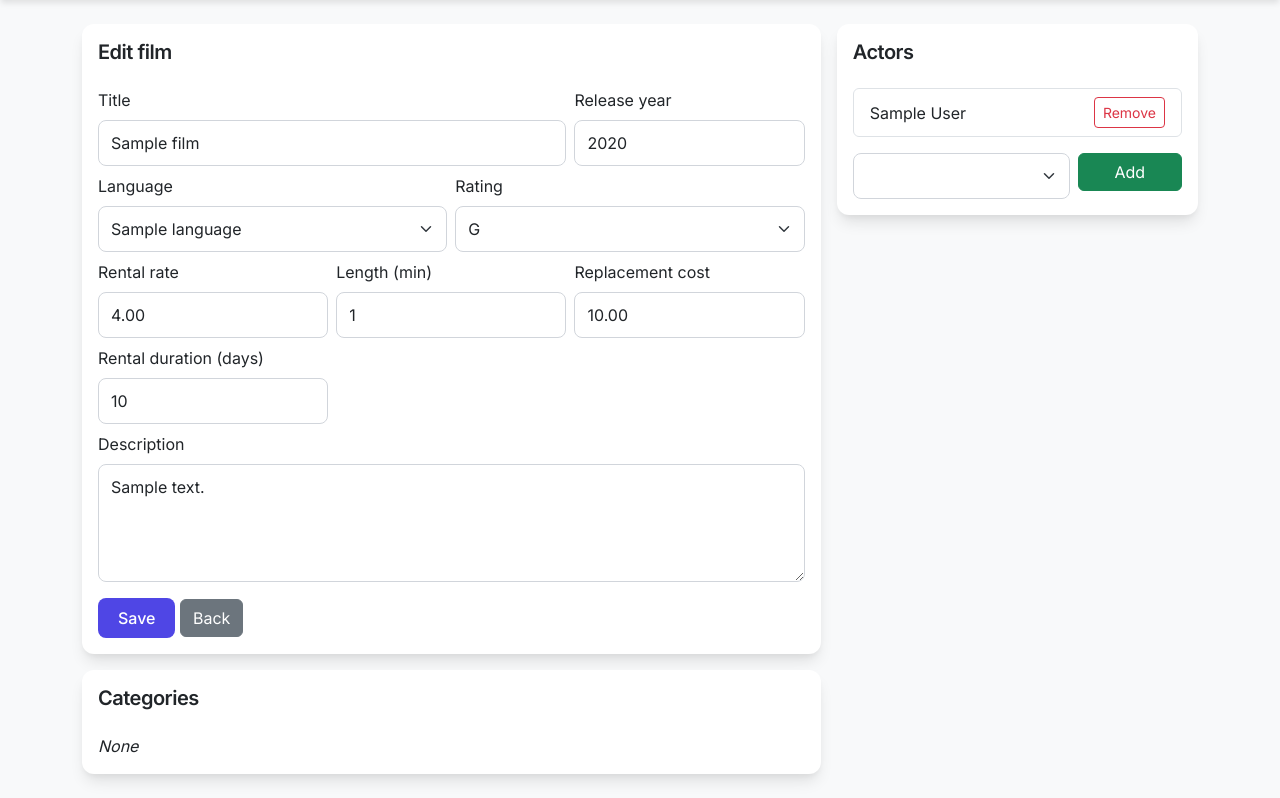
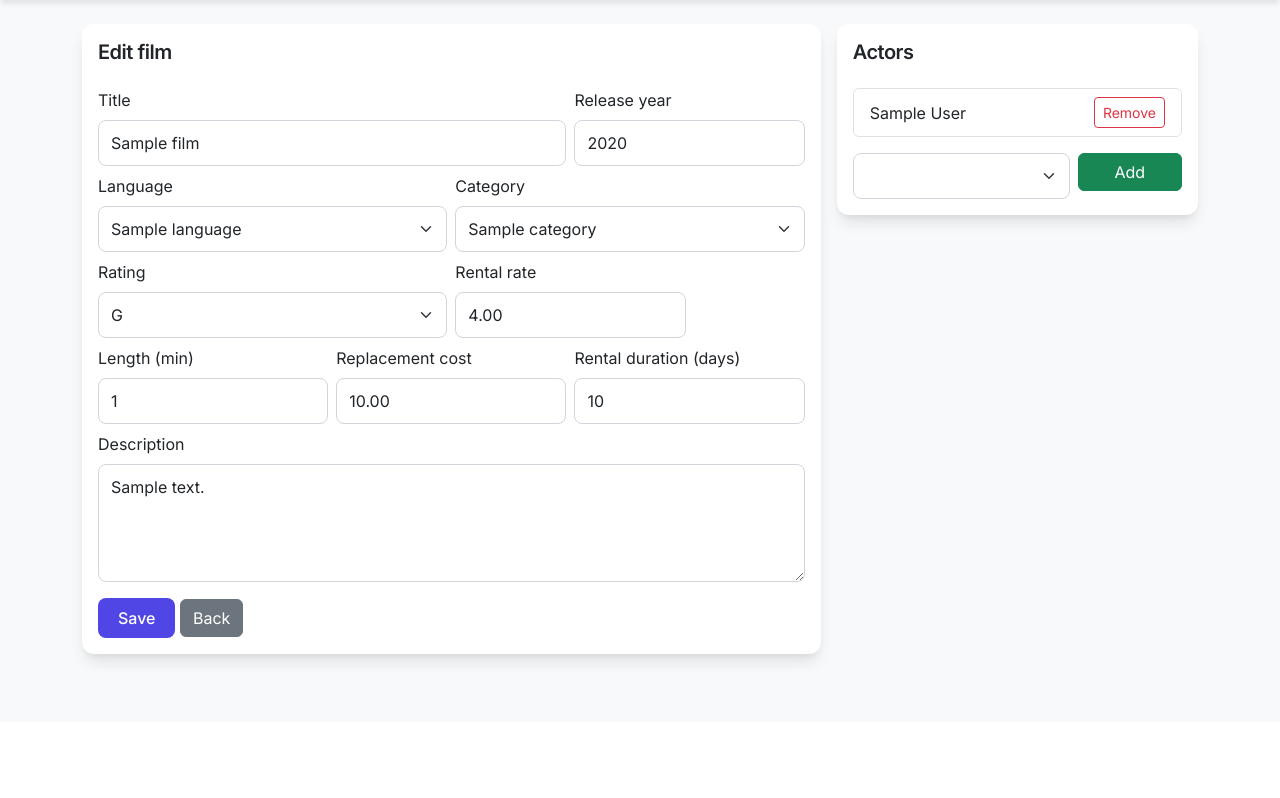
Before and after one commit to ituitis20-yilmazal19/DataTrack, a Flask app: page /film/1 in a window 1280 px wide. Shown: the part 78-876 px from the top of the page. After the commit the page ends 745 px from the top, so only its background shows below. Run offline with Flask 3, Linux system fonts and the light colour scheme; tables that the repository leaves empty hold one stand-in row (values such as "Sample post"); lists and menus that the app fills with data are empty.

Commit message:
Include category selection in film detail template

```diff
--- a/templates/film_detail.html
+++ b/templates/film_detail.html
@@ -24,6 +24,18 @@
             <select name="language_id" class="form-select">
               {% for l in languages %}
                 <option value="{{ l.language_id }}" {{ 'selected' if l.language_id==film.language_id else '' }}>{{ l.name }}</option>
+              {% endfor %}
+            </select>
+          </div>
+          <div class="col-md-6">
+            <label class="form-label">Category</label>
+            <select name="category_id" class="form-select">
+              <option value="" {{ 'selected' if not film.category_id else '' }}>Select a category...</option>
+
+              {% for c in categories %}
+                <option value="{{ c.category_id }}" {{ 'selected' if c.category_id == film.category_id else '' }}>
+                  {{ c.name }}
+                </option>
               {% endfor %}
             </select>
           </div>
@@ -62,17 +74,6 @@
         </div>
       </form>
     </div>
-
-    <div class="card p-3 mt-3">
-      <h5>Categories</h5>
-      <p class="mb-0">
-        {% if film_categories %}
-          {{ film_categories | map(attribute='name') | join(', ') }}
-        {% else %}
-          <em>None</em>
-        {% endif %}
-      </p>
-    </div>
   </div>
 
   <div class="col-lg-4">
```
